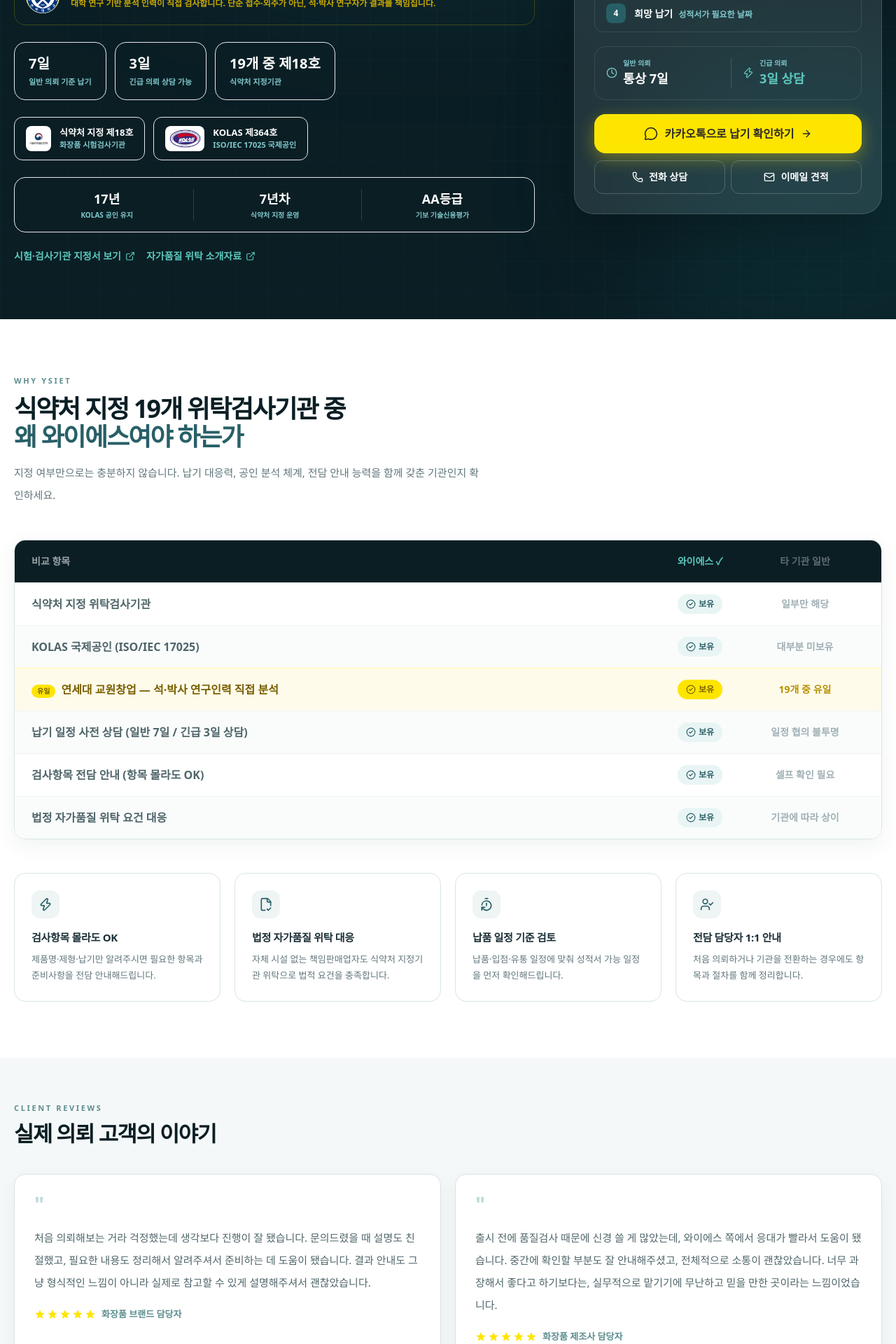
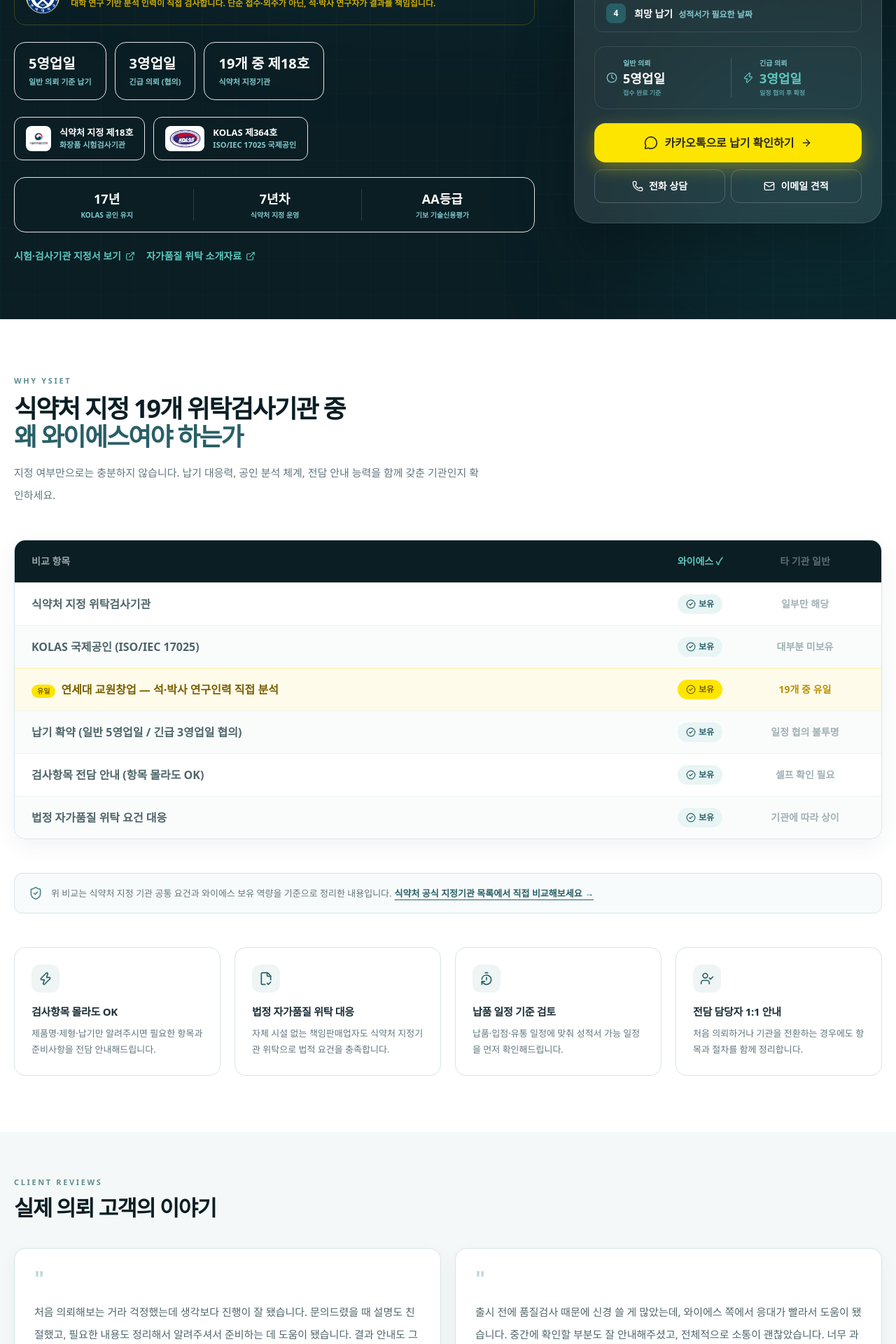
Before and after one commit to YSIET/ysiet-cosmetics-testing, a React (Vite) app: page / in a window 1280 px wide. Shown: the part 520-2440 px from the top of the page at 70% size. Built offline with nearby package versions, Linux system fonts and the light colour scheme.

Commit message:
Add files via upload

```diff
--- a/src/App.jsx
+++ b/src/App.jsx
@@ -55,7 +55,7 @@
   ["검사항목을 몰라도 문의할 수 있나요?",
    "가능합니다. 제품 유형, 제형, 제출처, 희망 납기를 알려주시면 우선 확인해야 할 항목과 준비사항을 안내드립니다."],
   ["성적서 발급까지 얼마나 걸리나요?",
-   "일반 의뢰는 통상 7일 기준으로 안내되며, 긴급 의뢰는 3일 기준으로 상담 가능합니다. 단, 시험 일정과 항목에 따라 가능 여부가 달라질 수 있습니다."],
+   "일반 의뢰는 접수 완료 기준 5영업일 이내, 긴급 의뢰는 3영업일 기준으로 협의 가능합니다. 단, 시험 항목과 일정에 따라 달라질 수 있으며, 접수 시 예상 일정을 먼저 안내드립니다."],
   ["자가품질 위탁검사는 왜 필요한가요?",
    "화장품책임판매업자는 제조번호별 품질검사를 마친 후 제품을 유통해야 하며, 자체 시설이 없는 경우 식약처 지정 시험·검사기관 위탁으로 법적 요건을 충족할 수 있습니다."],
   ["납품이나 입점 일정이 촉박해도 상담 가능한가요?",
@@ -77,7 +77,7 @@
   { label: "식약처 지정 위탁검사기관",                        other: "일부만 해당",      highlight: false },
   { label: "KOLAS 국제공인 (ISO/IEC 17025)",              other: "대부분 미보유",    highlight: false },
   { label: "연세대 교원창업 — 석·박사 연구인력 직접 분석",      other: "19개 중 유일",    highlight: true  },
-  { label: "납기 일정 사전 상담 (일반 7일 / 긴급 3일 상담)", other: "일정 협의 불투명", highlight: false },
+  { label: "납기 확약 (일반 5영업일 / 긴급 3영업일 협의)", other: "일정 협의 불투명", highlight: false },
   { label: "검사항목 전담 안내 (항목 몰라도 OK)",             other: "셀프 확인 필요",  highlight: false },
   { label: "법정 자가품질 위탁 요건 대응",                    other: "기관에 따라 상이", highlight: false },
 ];
@@ -323,8 +323,8 @@
               {/* 핵심 수치 */}
               <div className="mt-6 flex flex-wrap gap-3">
                 {[
-                  { val: "7일",           label: "일반 의뢰 기준 납기" },
-                  { val: "3일",           label: "긴급 의뢰 상담 가능" },
+                  { val: "5영업일",       label: "일반 의뢰 기준 납기" },
+                  { val: "3영업일",       label: "긴급 의뢰 (협의)" },
                   { val: "19개 중 제18호", label: "식약처 지정기관" },
                 ].map((s) => (
                   <div key={s.val}
@@ -422,14 +422,16 @@
                   <Clock className="h-4 w-4 text-[#7FC8CC]" />
                   <div>
                     <p className="text-[10px] font-black text-[#7FC8CC]">일반 의뢰</p>
-                    <p className="text-lg font-black text-white">통상 7일</p>
+                    <p className="text-lg font-black text-white">5영업일</p>
+                    <p className="text-[9px] font-bold text-[#5A9EA4]">접수 완료 기준</p>
                   </div>
                 </div>
                 <div className="flex items-center gap-2 border-l border-white/15 pl-4">
                   <Zap className="h-4 w-4 text-[#5DC8BE]" />
                   <div>
                     <p className="text-[10px] font-black text-[#7FC8CC]">긴급 의뢰</p>
-                    <p className="text-lg font-black text-[#5DC8BE]">3일 상담</p>
+                    <p className="text-lg font-black text-[#5DC8BE]">3영업일</p>
+                    <p className="text-[9px] font-bold text-[#5A9EA4]">일정 협의 후 확정</p>
                   </div>
                 </div>
               </div>
@@ -504,6 +506,17 @@
             ))}
           </div>
 
+          <div className="mb-12 flex items-center gap-3 rounded-xl border border-[#D8E5E7] bg-[#F8FBFB] px-5 py-4">
+            <ShieldCheck className="h-5 w-5 shrink-0 text-[#4F888B]" />
+            <p className="text-[13px] leading-6 text-[#60767B]">
+              위 비교는 식약처 지정 기관 공통 요건과 와이에스 보유 역량을 기준으로 정리한 내용입니다.
+              <a href="https://www.mfds.go.kr/brd/m_218/list.do" target="_blank" rel="noreferrer"
+                className="ml-1 font-black text-[#285F67] underline underline-offset-4">
+                식약처 공식 지정기관 목록에서 직접 비교해보세요 →
+              </a>
+            </p>
+          </div>
+
           <div className="grid gap-5 md:grid-cols-2 lg:grid-cols-4">
             {[
               { Icon: Zap,        title: "검사항목 몰라도 OK",     desc: "제품명·제형·납기만 알려주시면 필요한 항목과 준비사항을 전담 안내해드립니다." },
@@ -537,11 +550,11 @@
             {[
               {
                 text: "처음 의뢰해보는 거라 걱정했는데 생각보다 진행이 잘 됐습니다. 문의드렸을 때 설명도 친절했고, 필요한 내용도 정리해서 알려주셔서 준비하는 데 도움이 됐습니다. 결과 안내도 그냥 형식적인 느낌이 아니라 실제로 참고할 수 있게 설명해주셔서 괜찮았습니다.",
-                label: "화장품 브랜드 담당자",
+                label: "K사 품질관리팀 · 스킨케어 브랜드",
               },
               {
                 text: "출시 전에 품질검사 때문에 신경 쓸 게 많았는데, 와이에스 쪽에서 응대가 빨라서 도움이 됐습니다. 중간에 확인할 부분도 잘 안내해주셨고, 전체적으로 소통이 괜찮았습니다. 너무 과장해서 좋다고 하기보다는, 실무적으로 맡기기에 무난하고 믿을 만한 곳이라는 느낌이었습니다.",
-                label: "화장품 제조사 담당자",
+                label: "J사 제품기획팀 · OEM 제조사",
               },
             ].map((r) => (
               <div key={r.label}
@@ -735,6 +748,64 @@
               </div>
             ))}
           </div>
+
+          {/* 패키지 견적 예시 */}
+          <div className="mt-8 mb-8">
+            <p className="mb-4 text-[15px] font-black text-[#0A1E24]">제품 유형별 예상 비용 · 일정 예시</p>
+            <div className="grid gap-4 md:grid-cols-3">
+              {[
+                {
+                  type: "크림 · 로션 1종",
+                  use: "자가품질 / 납품용",
+                  items: "유통화장품 안전관리기준 전 항목 (미생물 제외)",
+                  price: "약 325,000원",
+                  days: "접수 완료 기준 5영업일 이내",
+                  sample: "완제품 3개 이상",
+                },
+                {
+                  type: "기능성 미백 크림",
+                  use: "자가품질 + 기능성 확인",
+                  items: "안전관리기준 전 항목 + 미백 성분 단일항목",
+                  price: "약 365,000원",
+                  days: "접수 완료 기준 5영업일 이내",
+                  sample: "완제품 3개 이상",
+                },
+                {
+                  type: "선크림",
+                  use: "자가품질 + 자외선차단",
+                  items: "안전관리기준 전 항목 + 자외선차단 성분",
+                  price: "약 365,000원",
+                  days: "접수 완료 기준 5영업일 이내",
+                  sample: "완제품 3개 이상",
+                },
+              ].map((pkg) => (
+                <div key={pkg.type}
+                  className="rounded-2xl border border-[#D8E5E7] bg-white p-5 shadow-[0_6px_18px_rgba(36,72,82,0.05)]">
+                  <p className="text-[15px] font-black text-[#0A1E24]">{pkg.type}</p>
+                  <p className="mt-1 text-[12px] font-bold text-[#5E8E90]">{pkg.use}</p>
+                  <div className="mt-4 space-y-2 text-[13px]">
+                    <div className="flex gap-2">
+                      <span className="shrink-0 font-black text-[#8A9EA2]">항목</span>
+                      <span className="text-[#4F656A]">{pkg.items}</span>
+                    </div>
+                    <div className="flex gap-2">
+                      <span className="shrink-0 font-black text-[#8A9EA2]">납기</span>
+                      <span className="font-bold text-[#285F67]">{pkg.days}</span>
+                    </div>
+                    <div className="flex gap-2">
+                      <span className="shrink-0 font-black text-[#8A9EA2]">시료</span>
+                      <span className="text-[#4F656A]">{pkg.sample}</span>
+                    </div>
+                  </div>
+                  <p className="mt-4 text-xl font-black text-[#285F67]">{pkg.price} <span className="text-xs font-bold text-[#8A9EA2]">+ VAT</span></p>
+                </div>
+              ))}
+            </div>
+            <p className="mt-3 text-[12px] font-bold text-[#8A9EA2]">
+              * 위 금액은 대표적인 의뢰 유형 기준 참고 가격이며, 제품 유형·시험항목·긴급 여부에 따라 달라질 수 있습니다.
+            </p>
+          </div>
+
           <div className="mt-8 rounded-2xl bg-[#0A1E24] p-6 md:flex md:items-center md:justify-between">
             <div>
               <p className="text-lg font-black text-white">비용보다 제품명과 납기를 먼저 알려주세요</p>
@@ -772,6 +843,36 @@
                   </div>
                 ))}
               </div>
+            </div>
+          </div>
+
+          {/* 시료 준비 가이드 */}
+          <div className="mb-14 rounded-2xl border border-[#D8E5E7] bg-white p-6 shadow-[0_8px_28px_rgba(36,72,82,0.06)]">
+            <p className="mb-5 text-[15px] font-black text-[#0A1E24]">처음 의뢰하시는 분을 위한 시료 준비 가이드</p>
+            <div className="grid gap-4 md:grid-cols-2 lg:grid-cols-4">
+              {[
+                { type: "크림 · 로션류",   amount: "완제품 3개 이상", note: "30g 이상 / 개당" },
+                { type: "토너 · 에센스류", amount: "완제품 3개 이상", note: "50mL 이상 / 개당" },
+                { type: "선크림",          amount: "완제품 3개 이상", note: "30g 이상 / 개당" },
+                { type: "원료 · 벌크",     amount: "50g 또는 50mL 이상", note: "별도 협의 가능" },
+              ].map((s) => (
+                <div key={s.type} className="rounded-xl bg-[#F5F8F8] px-4 py-4">
+                  <p className="text-[14px] font-black text-[#263F46]">{s.type}</p>
+                  <p className="mt-2 text-[13px] font-bold text-[#285F67]">{s.amount}</p>
+                  <p className="mt-0.5 text-[12px] font-bold text-[#8A9EA2]">{s.note}</p>
+                </div>
+              ))}
+            </div>
+            <div className="mt-4 rounded-xl border border-[#E8EFF0] bg-[#FAFCFC] p-4">
+              <p className="text-[13px] leading-6 text-[#60767B]">
+                <span className="font-black text-[#4F888B]">발송 주소</span> — 서울시 종로구 인사동5길 42 종로빌딩 10층 시료접수 담당자 앞
+              </p>
+              <p className="mt-1 text-[13px] leading-6 text-[#60767B]">
+                <span className="font-black text-[#4F888B]">입금 계좌</span> — 우리은행 1005-504-148745 (주)와이에스환경기술연구원
+              </p>
+              <p className="mt-1 text-[12px] font-bold text-[#8A9EA2]">
+                * 정확한 시료 용량과 개수는 제품 유형·검사 항목에 따라 달라질 수 있습니다. 문의 시 안내드립니다.
+              </p>
             </div>
           </div>
 
```
